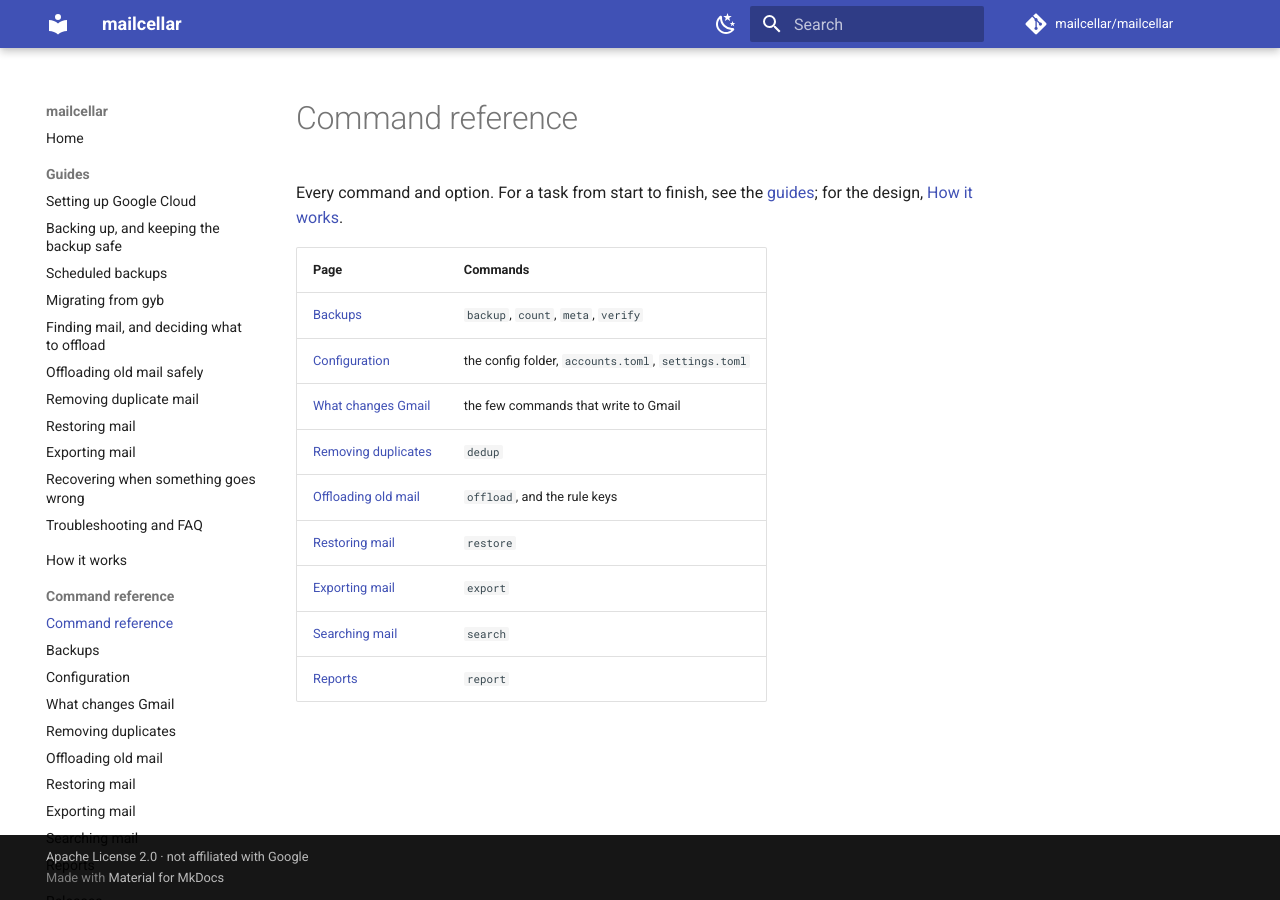
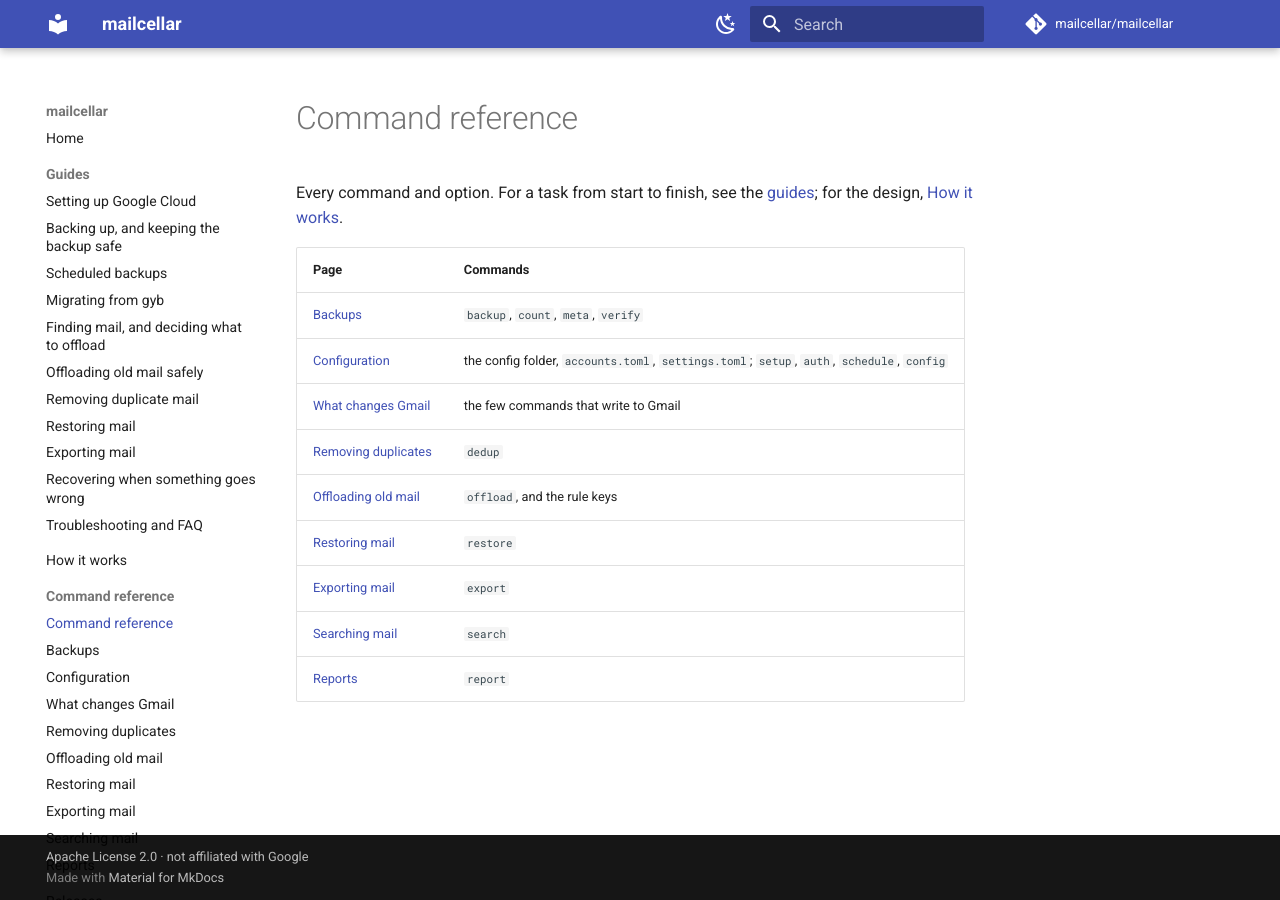
Before and after one commit to mailcellar/mailcellar, an MkDocs documentation site: the page built from docs/reference/index.md, in a window 1280 px wide. Built offline with MkDocs 1.6.1 and Material for MkDocs 9.7.7, drawn with Linux system fonts in a browser that asks for light colours; comment, search, counter and statistics services are not loaded.

Commit message:
docs: list setup, auth, schedule and config under Configuration
The configuration page now documents those commands, but the README's
command reference list and the reference index still described it as
the config folder and the two TOML files only.

Checked: the strict docs build passes.

Refs #50

Co-Authored-By: Claude Sonnet 5.5 <noreply@anthropic.com>

```diff
--- a/docs/reference/index.md
+++ b/docs/reference/index.md
@@ -6,7 +6,7 @@ Every command and option. For a task from start to finish, see the
 | Page | Commands |
 | --- | --- |
 | [Backups](backup.md) | `backup`, `count`, `meta`, `verify` |
-| [Configuration](configuration.md) | the config folder, `accounts.toml`, `settings.toml` |
+| [Configuration](configuration.md) | the config folder, `accounts.toml`, `settings.toml`; `setup`, `auth`, `schedule`, `config` |
 | [What changes Gmail](what-changes-gmail.md) | the few commands that write to Gmail |
 | [Removing duplicates](dedup.md) | `dedup` |
 | [Offloading old mail](offload.md) | `offload`, and the rule keys |
```
Also changed, not shown: README.md (+1 -1 lines).
